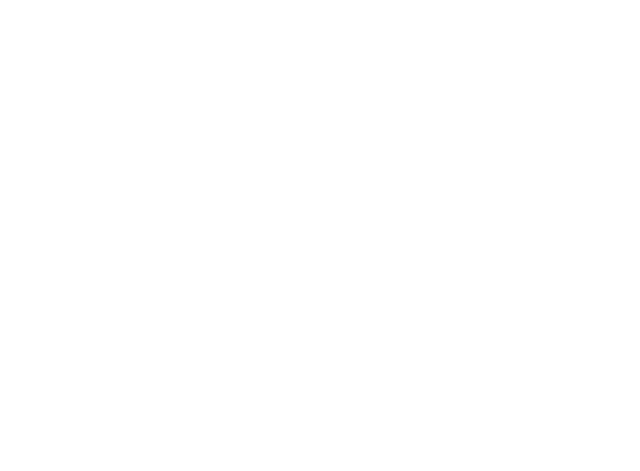
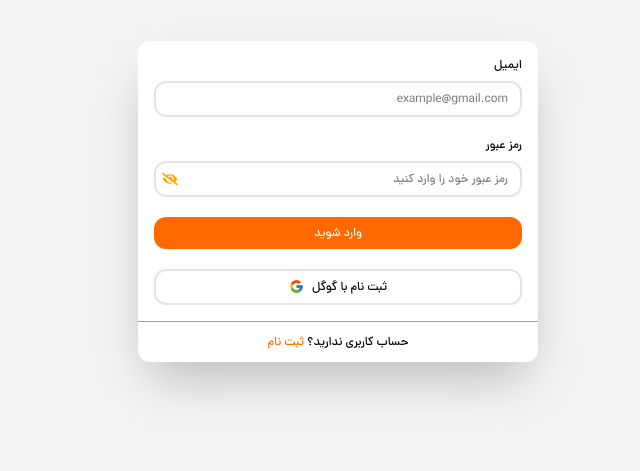
Before and after one commit to aminghoreishi/DigiMarket, a Next.js app: page /login in a window 1280 px wide. Shown: the part 199-670 px from the top of the page, without its empty margins (412-1052 px from the left). Built offline with nearby package versions, Linux system fonts and the light colour scheme.

Commit message:
feat: implement login page with form validation and API integration for user authentication

```diff
--- a/src/app/(auth)/login/page.tsx
+++ b/src/app/(auth)/login/page.tsx
@@ -1,15 +1,197 @@
+"use client";
 
+import { useRouter } from "next/navigation";
+import { useState } from "react";
+import { useForm } from "react-hook-form";
+import { FaEye } from "react-icons/fa";
+import { FaEyeSlash } from "react-icons/fa";
+import { FcGoogle } from "react-icons/fc";
+import { BeatLoader } from "react-spinners";
+import { signIn } from "next-auth/react";
+import Swal from "sweetalert2";
 
-function page() {
+type FormValues = {
+  fullName: string;
+  email: string;
+  password: string;
+  confirmPassword: string;
+  agree: boolean;
+};
+
+function Page() {
+  const [showPassword, setShowPassword] = useState<boolean>(false);
+
+  const [isLoading, setIsLoading] = useState<boolean>(false);
+
+  const route = useRouter();
+
+  const {
+    register,
+    handleSubmit,
+    watch,
+    formState: { errors },
+  } = useForm<FormValues>({ mode: "onChange" });
+
+  const onSubmit = async (data: FormValues) => {
+    console.log(data);
+
+    const obj = {
+      fullName: data.fullName,
+      email: data.email,
+      password: data.password,
+    };
+
+    try {
+      setIsLoading(true);
+      const res = await fetch("/api/auth/login", {
+        method: "POST",
+        headers: {
+          "Content-Type": "application/json",
+        },
+        body: JSON.stringify(obj),
+      });
+
+      const response = await res.json();
+
+      console.log(response);
+
+      if (res.status === 200) {
+        Swal.fire({
+          title: "با موفقیت وارد شدید",
+          icon: "success",
+          confirmButtonText: "باشه",
+        }).then((res) => {
+          route.push("/");
+        });
+      } else if (res.status === 422) {
+        Swal.fire({
+          title: "ایمیل وارد شده قبلا ایجاد شده است",
+          icon: "error",
+          confirmButtonText: "باشه"
+        });
+      } else if (res.status === 500) {
+        Swal.fire({
+          title: "خطا در سمت سرور",
+          icon: "error",
+          confirmButtonText: "باشه",
+        });
+      }
+    } catch (error) {
+      setIsLoading(false);
+    } finally {
+      setIsLoading(false);
+    }
+  };
+
   return (
-    <div>
-        <form>
-            <div>
+    <div
+      dir="rtl"
+      className="flex min-h-screen items-center bg-gray-100 justify-center"
+    >
+      <div className="shadow-2xl rounded-xl bg-white font-danaMed max-sm:w-[350px] w-[400px]">
+        <form className="p-4" onSubmit={handleSubmit(onSubmit)}>
+          <div className="flex flex-col gap-5">
+            {/* Email */}
+            <div className="flex flex-col gap-2">
+              <label className="text-xs">ایمیل</label>
+              <input
+                type="text"
+                placeholder="example@gmail.com"
+                className="border-2 border-zinc-200 outline-0 px-3 py-2 rounded-xl text-xs"
+                {...register("email", {
+                  required: "ایمیل الزامی است",
+                  pattern: {
+                    value: /^[a-zA-Z0-9._%+-]+@[a-zA-Z0-9.-]+\.[a-zA-Z]{2,}$/,
+                    message: "ایمیل معتبر نیست",
+                  },
+                })}
+              />
+              {errors.email && (
+                <span className="text-red-500 text-xs">
+                  {errors.email.message}
+                </span>
+              )}
+            </div>
 
+            {/* Password */}
+            <div className="flex flex-col gap-2">
+              <label className="text-xs">رمز عبور</label>
+              <div className="relative">
+                <input
+                  type={showPassword ? "text" : "password"}
+                  placeholder="رمز عبور خود را وارد کنید"
+                  className="border-2 border-zinc-200 w-full outline-0 px-3 py-2 rounded-xl text-xs"
+                  {...register("password", {
+                    required: "رمز عبور الزامی است",
+                    pattern: {
+                      value: /^(?=.*[A-Za-z])(?=.*\d)[A-Za-z\d@$!%*?&]{8,}$/,
+                      message: "رمز باید حداقل ۸ کاراکتر و شامل حرف و عدد باشد",
+                    },
+                  })}
+                />
+                {showPassword ? (
+                  <div
+                    className="absolute left-2 top-2.5"
+                    onClick={() => setShowPassword((pre) => !pre)}
+                  >
+                    <FaEye color="orange" className="cursor-pointer" />
+                  </div>
+                ) : (
+                  <div
+                    className="absolute left-2 top-2.5 cursor-pointer"
+                    onClick={() => setShowPassword((pre) => !pre)}
+                  >
+                    <FaEyeSlash color="orange" />
+                  </div>
+                )}
+              </div>
+              {errors.password && (
+                <span className="text-red-500 text-xs">
+                  {errors.password.message}
+                </span>
+              )}
             </div>
+
+            {errors.agree && (
+              <span className="text-red-500 text-xs">
+                {errors.agree.message}
+              </span>
+            )}
+          </div>
+
+          {/* Submit Button */}
+          <div className="mt-5">
+            <button
+              type="submit"
+              className="bg-orange-500 text-white w-full rounded-xl py-2 cursor-pointer text-xs"
+            >
+              {isLoading ? <BeatLoader size={9} color="white" /> : "وارد شوید"}
+            </button>
+          </div>
+
+          {/* Google Sign-up */}
+          <div className="mt-5">
+            <button
+              type="button"
+              onClick={() => signIn("google", { callbackUrl: "/" })}
+              className="text-black flex items-center border-2 border-zinc-200 justify-center gap-2 w-full rounded-xl py-2 cursor-pointer text-xs"
+            >
+              <p>ثبت نام با گوگل</p>
+              <FcGoogle size={15} />
+            </button>
+          </div>
         </form>
+
+        <hr className="text-zinc-400" />
+        <div className="my-3 text-xs flex justify-center">
+          <p>
+            حساب کاربری ندارید؟{" "}
+            <span className="text-orange-500 cursor-pointer">ثبت نام</span>
+          </p>
+        </div>
+      </div>
     </div>
-  )
+  );
 }
 
-export default page
+export default Page;
--- /dev/null
+++ b/src/app/api/auth/login/route.ts
@@ -0,0 +1,60 @@
+import db from "@/config/db";
+import userModel from "@/models/user";
+import { generateAccessToken, generateRefreshToken, verifyPassword } from "@/utils/auth";
+import { NextRequest, NextResponse } from "next/server";
+
+export async function POST(request: NextRequest) {
+  try {
+    await db();
+    const { email, password } = await request.json();
+
+    const isUserExite = await userModel.find({ email, password });
+
+    const verifyPass = verifyPassword(password, isUserExite.password);
+
+    const accessToken = generateAccessToken({ email, role: isUserExite.role }); // 60s
+    const refreshToken = generateRefreshToken({ email }); // 15d
+
+      await userModel.updateOne(
+      { _id: isUserExite._id },
+      { $set: { refreshToken } }
+    );
+
+    const response = NextResponse.json(
+      { message: "ورود با موفقیت انجام شد" },
+      { status: 200 }
+    );
+
+     const isProd = process.env.NODE_ENV === "production";
+    const domain = process.env.COOKIE_DOMAIN;
+
+
+
+    response.cookies.set("token", accessToken, {
+      httpOnly: true,
+      secure: isProd,
+      sameSite: "strict",
+      path: "/",
+      maxAge: 60,
+      domain,
+    });
+
+    // Refresh Token Cookie (15 days)
+    response.cookies.set("refresh-token", refreshToken, {
+      httpOnly: true,
+      secure: isProd,
+      sameSite: "strict",
+      path: "/",
+      maxAge: 15 * 24 * 60 * 60, // 15 days
+      domain,
+    });
+
+    return response;
+
+  } catch (error) {
+    return NextResponse.json(
+      { message: error instanceof Error ? error.message : "An error occurred" },
+      { status: 500 }
+    );
+  }
+}
--- a/src/components/module/Header/Buttons.tsx
+++ b/src/components/module/Header/Buttons.tsx
@@ -294,7 +294,7 @@
         </>
       ) : (
         <div>
-          <Link href="/reg">
+          <Link href="/login">
             <button className="text-sm border-2 text-orange-500 transition-all hover:bg-orange-500 hover:text-white cursor-pointer border-orange-500 px-3 py-2 rounded-xl">
               وارد شوید
             </button>
```
